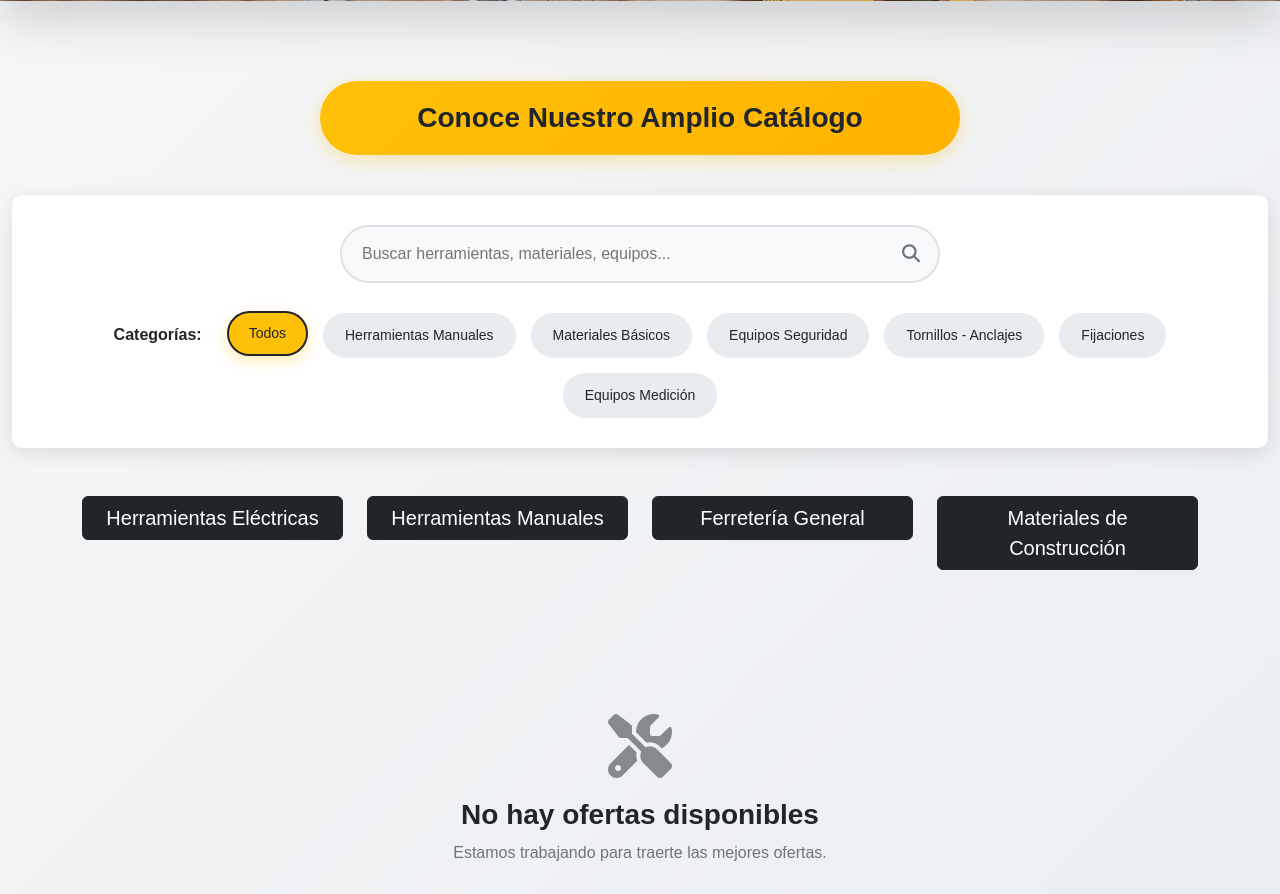
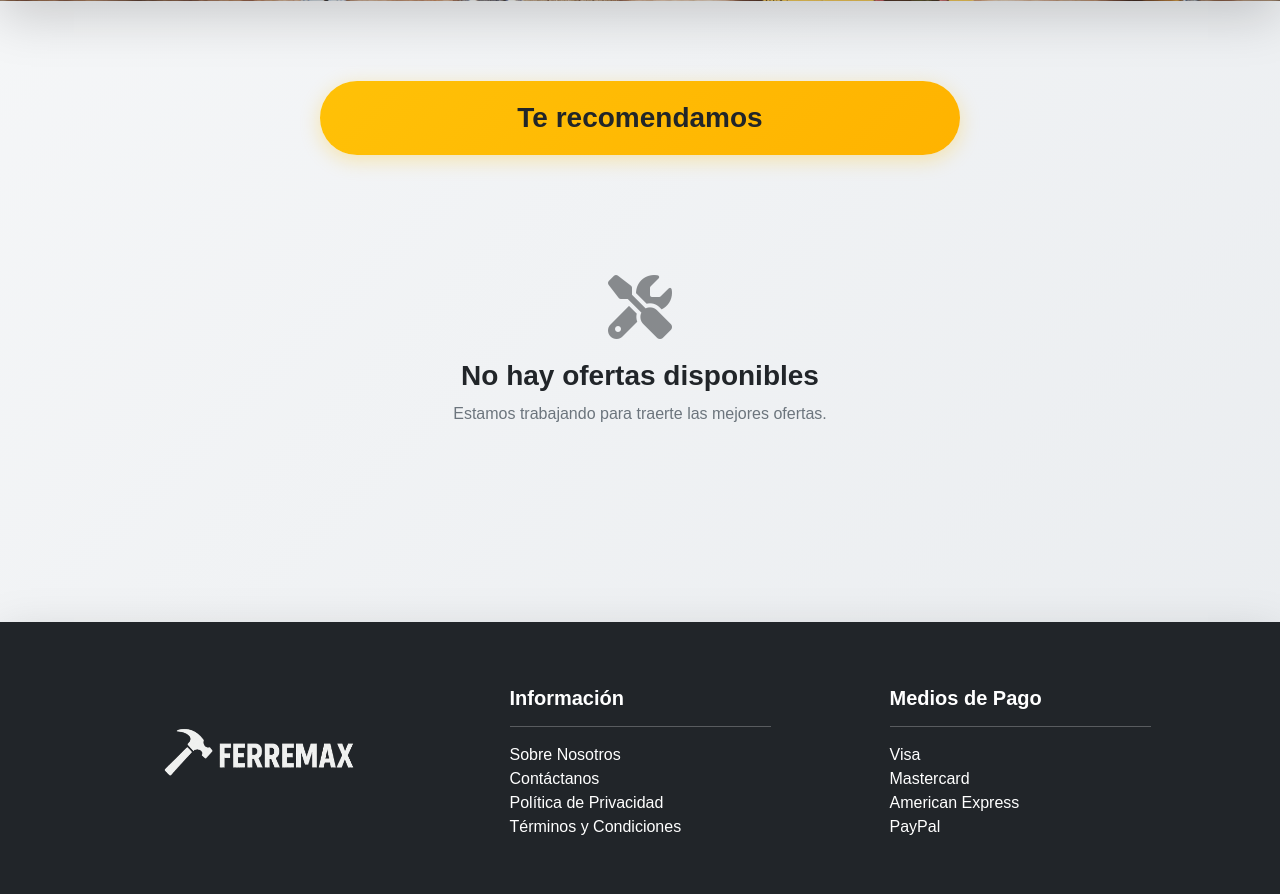
Before and after one commit to TKSHY/Ferramax_Web_Services, a Django app: page / in a window 1280 px wide. Shown: the part 579-1473 px from the top of the page. After the commit the page ends 1414 px from the top, so only its background shows below. Run offline with Django 5.2, Linux system fonts and the light colour scheme; data that the repository does not hold is empty; some libraries are stand-ins or nearby versions.

Commit message:
welcome
Hice la modificacion y borre el filtro y botones de catalogo. Nos enfocaremos en mostrar las ofertas, en el apartado de te recomendamos

```diff
--- a/webservice/templates/views/welcome.html
+++ b/webservice/templates/views/welcome.html
@@ -84,63 +84,26 @@
             <div class="container-fluid">
                 <div class="row justify-content-center align-items-center text-center">
                     <div class="col-12 col-md-auto col-lg-6 bg-yellow">
-                        <h3 class="text-title">Conoce Nuestro Amplio Catálogo</h3>
+                        <h3 class="text-title"> Te recomendamos  </h3>
                     </div>
                 </div>
             </div>
 
-            <!-- Sección de Búsqueda y Filtros -->
-            <div class="container-fluid">
-                <div class="search-filter-section">
-                    <!-- Barra de búsqueda -->
-                    <div class="search-container">
-                        <input type="text" class="search-input" placeholder="Buscar herramientas, materiales, equipos..." id="searchInput">
-                        <i class="fas fa-search search-icon"></i>
-                    </div>
 
-                    <!-- Filtros por categoría -->
-                    <div class="filters-container">
-                        <span class="filter-label">Categorías:</span>
-                        <button class="filter-tag active" data-category="todos">Todos</button>
-                        <button class="filter-tag" data-category="herramientas-manuales">Herramientas Manuales</button>
-                        <button class="filter-tag" data-category="materiales-basicos">Materiales Básicos</button>
-                        <button class="filter-tag" data-category="equipos-seguridad">Equipos Seguridad</button>
-                        <button class="filter-tag" data-category="tornillos-anclajes">Tornillos - Anclajes</button>
-                        <button class="filter-tag" data-category="fijaciones">Fijaciones</button>
-                        <button class="filter-tag" data-category="equipos-medicion">Equipos Medición</button>
-                    </div>
-                </div>
-            </div>
 
-        <!-- Botones de categoria -->
-        <div class="container mt-5 mb-5">
-            <div class="row">
-                <div class="col-md-3 col-sm-6 mb-3">
-                    <a href="#" class="btn btn-dark w-100" style="font-size: 20px;">Herramientas Eléctricas</a>
-                </div>
-                <div class="col-md-3 col-sm-6 mb-3">
-                    <a href="#" class="btn btn-dark w-100" style="font-size: 20px;">Herramientas Manuales</a>
-                </div>
-                <div class="col-md-3 col-sm-6 mb-3">
-                    <a href="#" class="btn btn-dark w-100" style="font-size: 20px;">Ferretería General</a>
-                </div>
-                <div class="col-md-3 col-sm-6 mb-3">
-                    <a href="#" class="btn btn-dark w-100" style="font-size: 20px;">Materiales de Construcción</a>
-                </div>
-            </div>
-        </div>
+
         <!-- Fin de botones -->
 
         <!-- Grid de Ofertas -->
         <div class="products-container">
             <div class="products" id="ofertasGrid">
                 {% for producto in productos %}
-                    {% if producto.oferta %}
+
                         <div class="card-product" data-category="{{ producto.categoria|default:'general' }}">
                             <div class="product-badge">Oferta</div>
                             <div class="img-product">
                                 {% if producto.imagen %}
-                                    <img src="{{ producto.imagen.url }}" alt="{{ producto.nombre }}">
+                                    <img src="{% static 'imgs/card-products/img-product.jpg' %}" alt="{{ producto.nombre }}">
                                 {% else %}
                                     <img src="{% static 'imgs/card-products/img-product.jpg' %}" alt="{{ producto.nombre }}">
                                 {% endif %}
@@ -174,7 +137,7 @@
                                 </div>
                             </div>
                         </div>
-                    {% endif %}
+
                 {% empty %}
                     <div class="empty-state">
                         <i class="fas fa-tools"></i>
```
